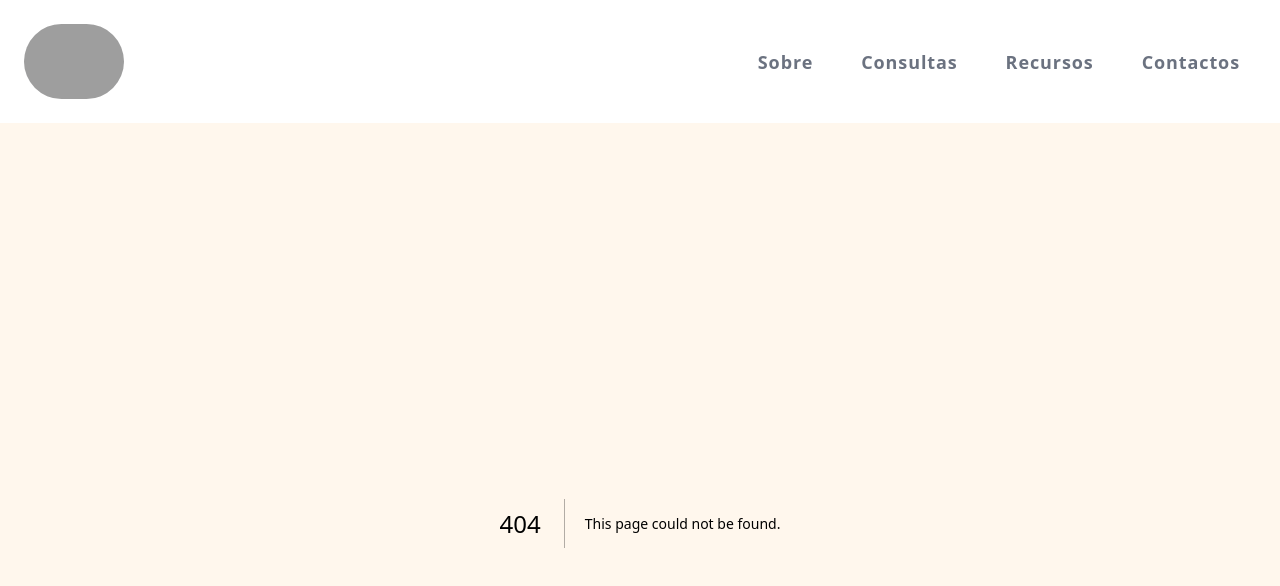
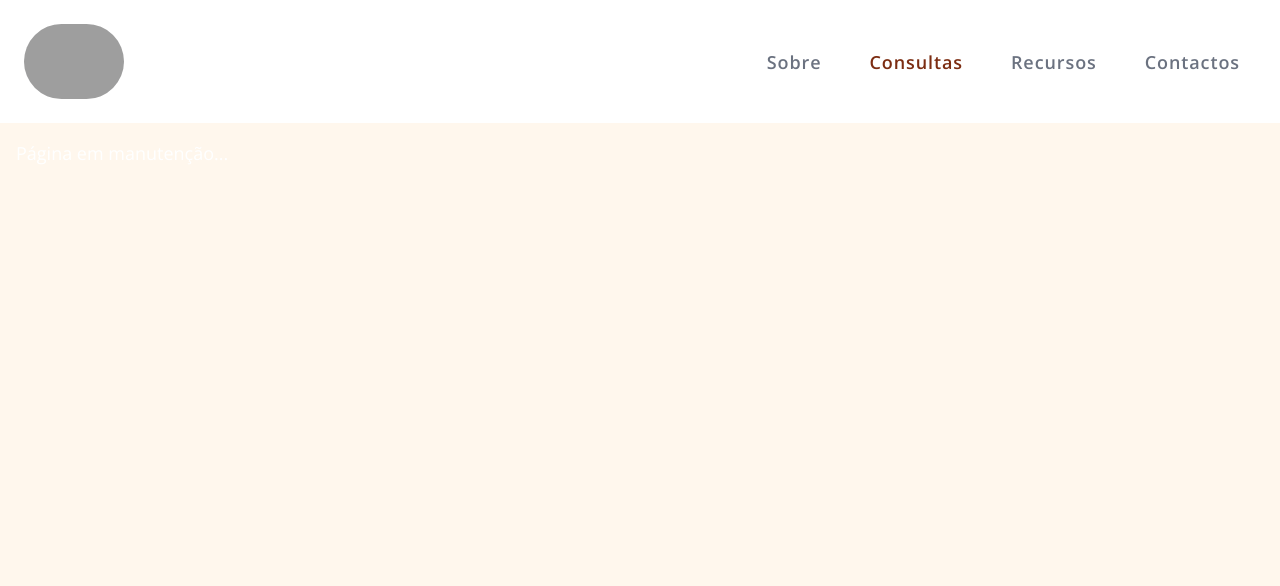
Before and after one commit to DeleteMind/site_psicologa, a Next.js app in the folder daniela-app/: page /consultas in a window 1280 px wide. Before the commit this address had no page. Shown: the top 586 px of the page. Built offline with nearby package versions, Linux system fonts and the light colour scheme; grey boxes are pictures that could not be loaded.

Commit message:
add_pages

```diff
--- /dev/null
+++ b/daniela-app/app/consultas/page.tsx
@@ -0,0 +1,7 @@
+export default function consultasPage() {
+    return (
+    <div className="text-white text-lg p-4">
+      <h1>Página em manutenção...</h1>
+    </div>
+  );
+  }
--- /dev/null
+++ b/daniela-app/app/contactos/page.tsx
@@ -0,0 +1,7 @@
+export default function contactosPage() {
+    return (
+    <div className="text-white text-lg p-4">
+      <h1>Página em manutenção...</h1>
+    </div>
+  );
+  }
--- a/daniela-app/app/globals.css
+++ b/daniela-app/app/globals.css
@@ -1,3 +1,8 @@
 @tailwind base;
 @tailwind components;
 @tailwind utilities;
+
+/* Custom global styles */
+body {
+  font-family: var(--font-open-sans), sans-serif;
+}
--- /dev/null
+++ b/daniela-app/app/recursos/page.tsx
@@ -0,0 +1,7 @@
+export default function recursosPage() {
+    return (
+    <div className="text-white text-lg p-4">
+      <h1>Página em manutenção...</h1>
+    </div>
+  );
+  }
--- /dev/null
+++ b/daniela-app/app/sobre/page.tsx
@@ -0,0 +1,7 @@
+export default function sobrePage() {
+    return (
+    <div className="text-white text-lg p-4">
+      <h1>Página em manutenção...</h1>
+    </div>
+  );
+  }
--- a/daniela-app/components/Header.tsx
+++ b/daniela-app/components/Header.tsx
@@ -38,19 +38,19 @@ export default function Header() {
 
       {/* Nav Links - Desktop */}
       <nav className="hidden md:flex flex-row gap-4 flex-wrap justify-center">
-        <NavLink href="/about">Sobre</NavLink>
-        <NavLink href="/merch">Consultas</NavLink>
-        <NavLink href="/gallery">Recursos</NavLink>
-        <NavLink href="/contact">Contactos</NavLink>
+        <NavLink href="/sobre">Sobre</NavLink>
+        <NavLink href="/consultas">Consultas</NavLink>
+        <NavLink href="/recursos">Recursos</NavLink>
+        <NavLink href="/contactos">Contactos</NavLink>
       </nav>
 
       {/* Nav Links - Mobile */}
       {isMenuOpen && (
         <nav className="md:hidden absolute top-full left-0 right-0 flex flex-col items-center gap-2 py-4 bg-white text-lg">
-          <NavLink href="/about" onClick={handleLinkClick}>Sobre</NavLink>
-          <NavLink href="/merch" onClick={handleLinkClick}>Consultas</NavLink>
-          <NavLink href="/gallery" onClick={handleLinkClick}>Recursos</NavLink>
-          <NavLink href="/contact" onClick={handleLinkClick}>Contactos</NavLink>
+          <NavLink href="/sobre" onClick={handleLinkClick}>Sobre</NavLink>
+          <NavLink href="/consultas" onClick={handleLinkClick}>Consultas</NavLink>
+          <NavLink href="/recursos" onClick={handleLinkClick}>Recursos</NavLink>
+          <NavLink href="/contactos" onClick={handleLinkClick}>Contactos</NavLink>
         </nav>
       )}
     </header>
```
